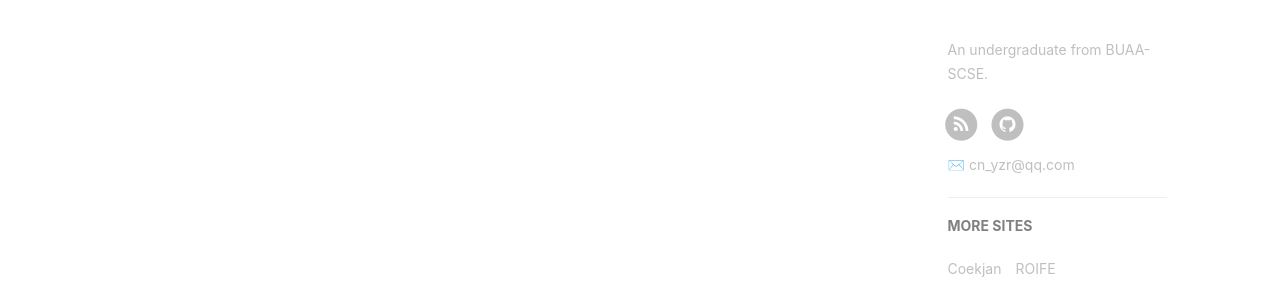
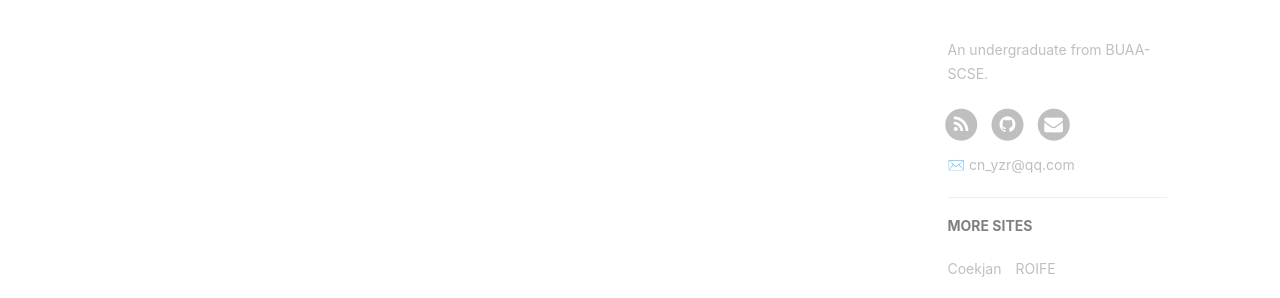
Before and after one commit to Coekjan/coekjan.github.io, a Jekyll site: the page built from 1-resources.html, in a window 1280 px wide. Shown: the part 847-1145 px from the top of the page. Built offline with Jekyll 4.4.1, drawn with Linux system fonts in a browser that asks for light colours; nearby versions of some CDN libraries; comment, search, counter and statistics services are not loaded.

Commit message:
Update page.html

```diff
--- a/_layouts/page.html
+++ b/_layouts/page.html
@@ -184,7 +184,16 @@
                                 </a>
                             </li>
                             {% endif %}
-
+                            {% if site.mail %}
+                            <li>
+                                <a target="_blank" href="mailto:{{ site.mail }}">
+                                    <span class="fa-stack fa-lg">
+                                        <i class="fa fa-circle fa-stack-2x"></i>
+                                        <i class="fa fa-envelope fa-stack-1x fa-inverse"></i>
+                                    </span>
+                                </a>
+                            </li>
+                            {% endif %}
                         </ul>
                         {% if site.email %}
                             <p>✉️ {{site.email}}</p>
```
